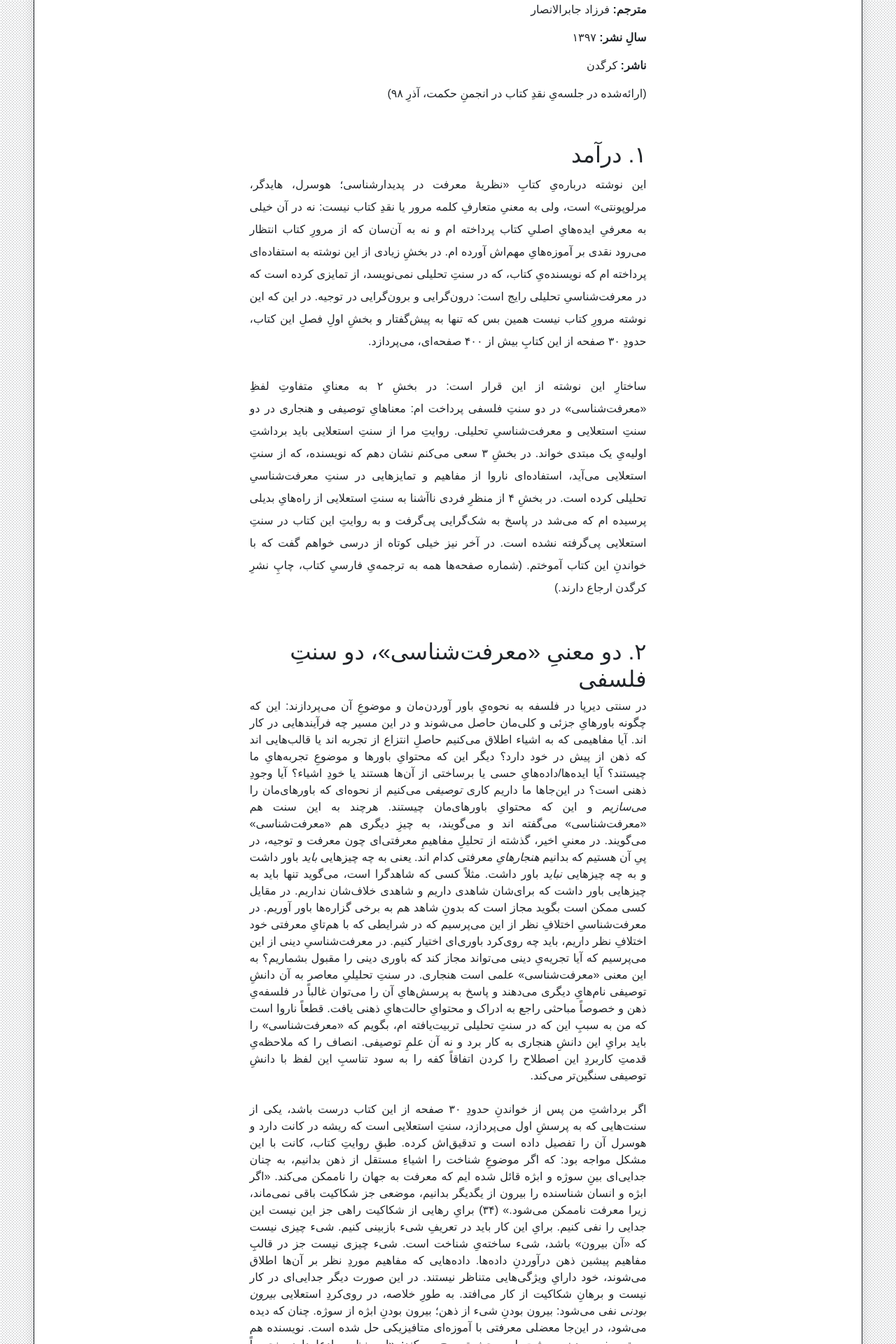
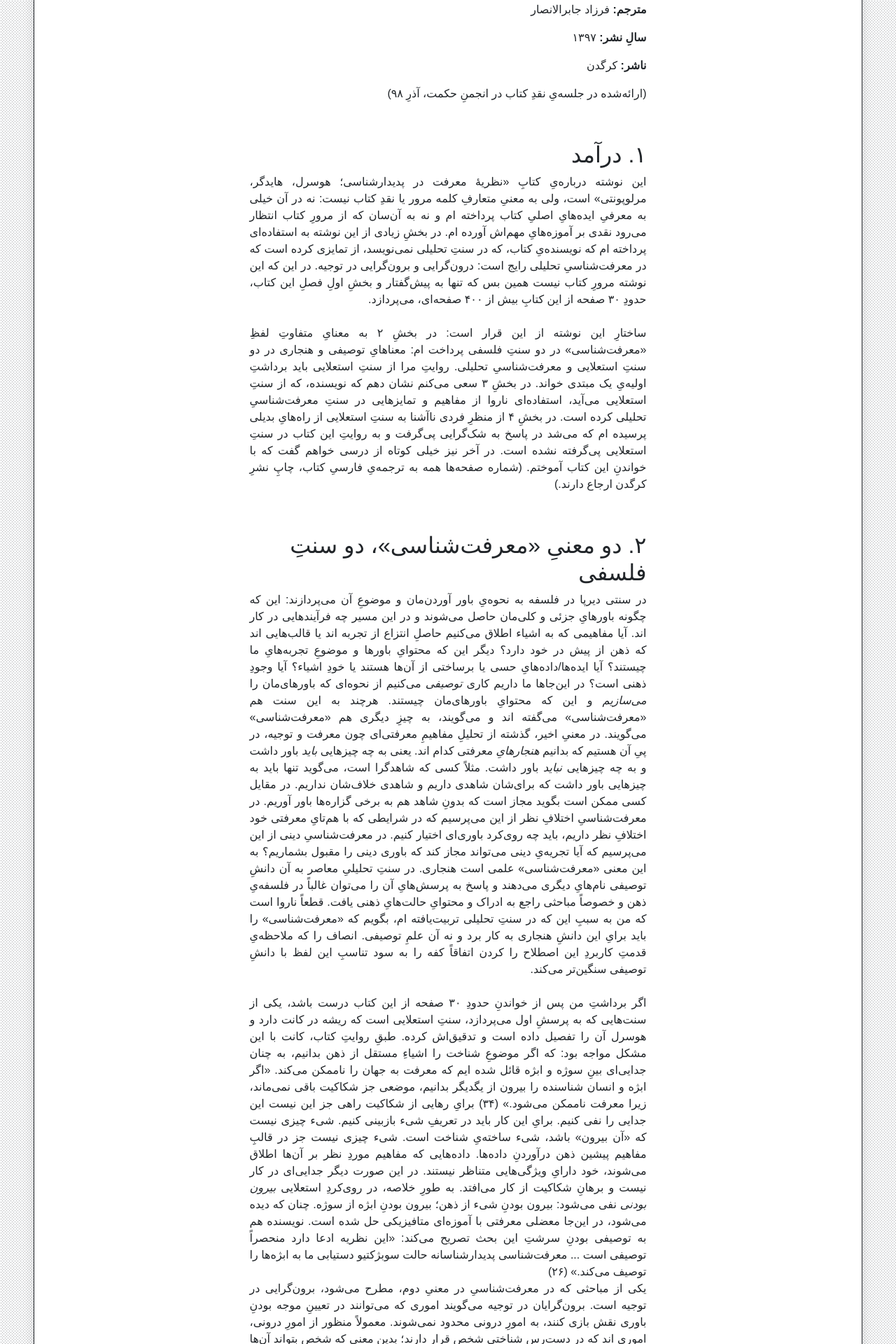
Before and after one commit to phicudemy/phicudemy.github.io, a Jekyll site: the page built from _posts/2024-08-02-perspevtive.md, in a window 1280 px wide. Shown: the part 1002-2922 px from the top of the page at 70% size. Built offline with Jekyll 4.4.1, drawn with Linux system fonts in a browser that asks for light colours; comment, search, counter and statistics services are not loaded; a style sheet for code colours, icons or effects is not loaded.

Commit message:
TinaCMS content update

```diff
--- a/_posts/2024-08-02-perspevtive.md
+++ b/_posts/2024-08-02-perspevtive.md
@@ -10,6 +10,7 @@ contents: _contents/bookreviews.md
 tags:
   - tag: _tags/bookreview.md
 ---
+
 
 
 
@@ -30,7 +31,7 @@ tags:
 
 <br>
 ## ۱. درآمد
-<p style="line-height: 200%;" align= "justify">
+<p style="line-height: 150%;" align= "justify">
 این نوشته درباره‌یِ کتابِ «نظریهٔ معرفت در پدیدارشناسی؛ هوسرل، هایدگر، مرلوپونتی» است، ولی به معنیِ متعارفِ کلمه مرور یا نقدِ کتاب نیست: نه در آن خیلی به معرفیِ ایده‌هایِ اصلیِ کتاب پرداخته ام و نه به آن‌سان که از مرورِ کتاب انتظار می‌رود نقدی بر آموزه‌هایِ مهم‌اش آورده ام. در بخشِ زیادی از این نوشته به استفاده‌ای پرداخته ام که نویسنده‌یِ کتاب، که در سنتِ تحلیلی نمی‌نویسد، از تمایزی کرده است که در معرفت‌شناسیِ تحلیلی رایج است: درون‌گرایی و برون‌گرایی در توجیه. در این که این نوشته مرورِ کتاب نیست همین بس که تنها به پیش‌گفتار و بخشِ اولِ فصلِ این کتاب، حدودِ ۳۰ صفحه از این کتابِ بیش از ۴۰۰ صفحه‌ای، می‌پردازد.
 <br><br>
 ساختارِ این نوشته از این قرار است: در بخشِ ۲ به معنایِ متفاوتِ لفظِ «معرفت‌شناسی» در دو سنتِ فلسفی‌ پرداخت ام: معناهایِ توصیفی و هنجاری در دو سنتِ استعلایی و معرفت‌شناسیِ تحلیلی. روایتِ مرا از سنتِ استعلایی باید برداشتِ اولیه‌یِ یک مبتدی خواند. در بخشِ ۳ سعی می‌کنم نشان دهم که نویسنده، که از سنتِ استعلایی می‌آید، استفاده‌ای ناروا از مفاهیم و تمایزهایی در سنتِ معرفت‌شناسیِ تحلیلی کرده است. در بخشِ ۴ از منظرِ فردی ناآشنا به سنتِ استعلایی از راه‌هایِ بدیلی پرسیده ام که می‌شد در پاسخ به شک‌گرایی پی‌گرفت و به روایتِ‌ این کتاب در سنتِ استعلایی پی‌گرفته نشده است. در آخر نیز خیلی کوتاه از درسی خواهم گفت که با خواندنِ این کتاب آموختم. (شماره صفحه‌ها همه به ترجمه‌یِ فارسیِ کتاب، چاپِ نشرِ کرگدن ارجاع دارند.)
```
